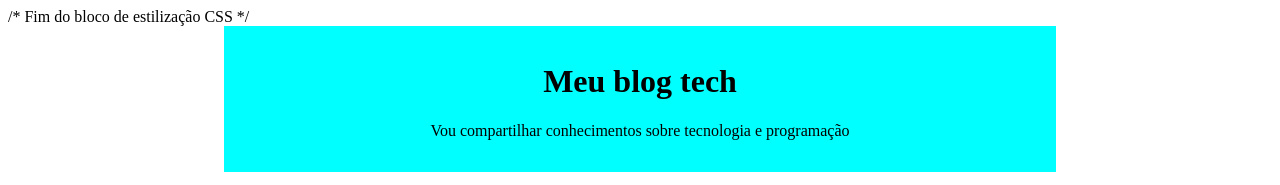
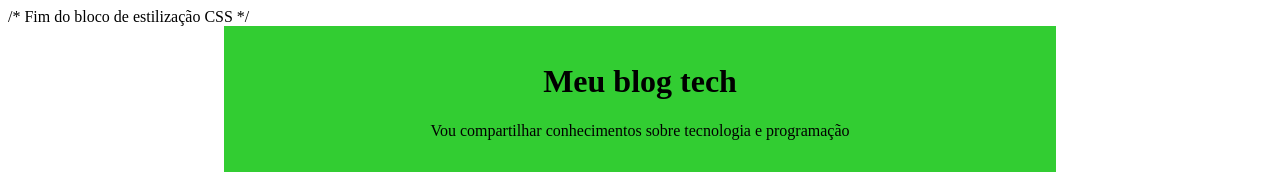
Before and after one commit to joaoneuburgerconceicao-cpu/MeuBlog2026, a plain HTML site: page index.html in a window 1280 px wide. Shown: the top 185 px of the page. Drawn offline with Linux system fonts and the light colour scheme.

Commit message:
Update index.html

```diff
--- a/index.html
+++ b/index.html
@@ -11,7 +11,7 @@
 
         /* Estiliza o cabeçalho da página */
         header {
-            background-color: #00FFFF; /* Define a cor de fundo azul */
+            background-color: #32CD32; /* Define a cor de fundo azul */
             color: #000000;            /* Define a cor do texto como branco */
             text-align: center;        /* Alinha o texto no centro */
             max-width: 800px;          /* Define a largura máxima de 800 pixels */
```
